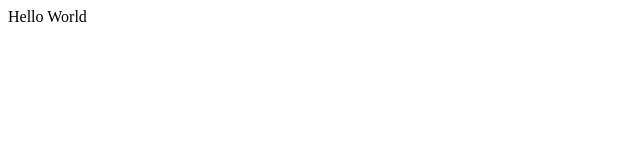
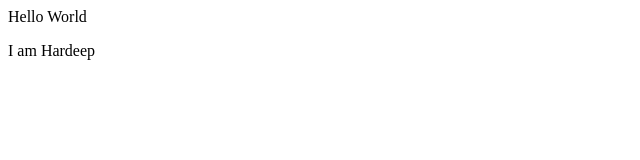
Before and after one commit to Hardeepsingh312419/hsrepo, a plain HTML site: page index.html in a window 1280 px wide. Shown: the full height of the page, 0-640 px from the left. Drawn offline with Linux system fonts and the light colour scheme.

Commit message:
index.html changed

```diff
--- a/index.html
+++ b/index.html
@@ -1 +1,2 @@
 <p>Hello World</p>
+<p>I am Hardeep</p>
```
